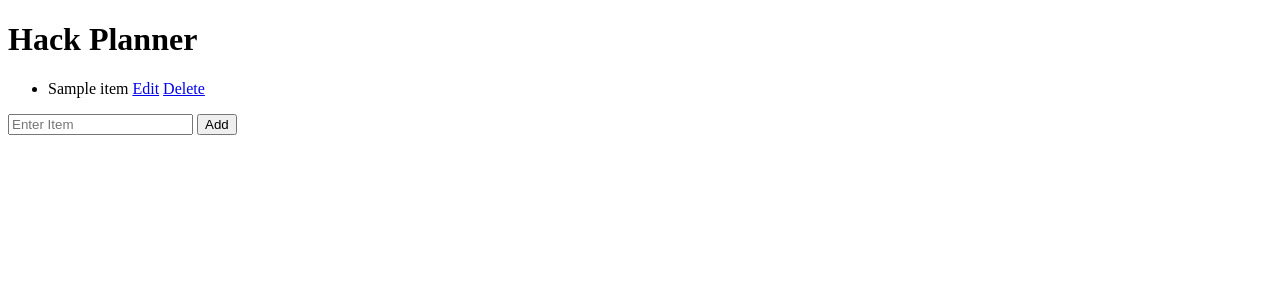
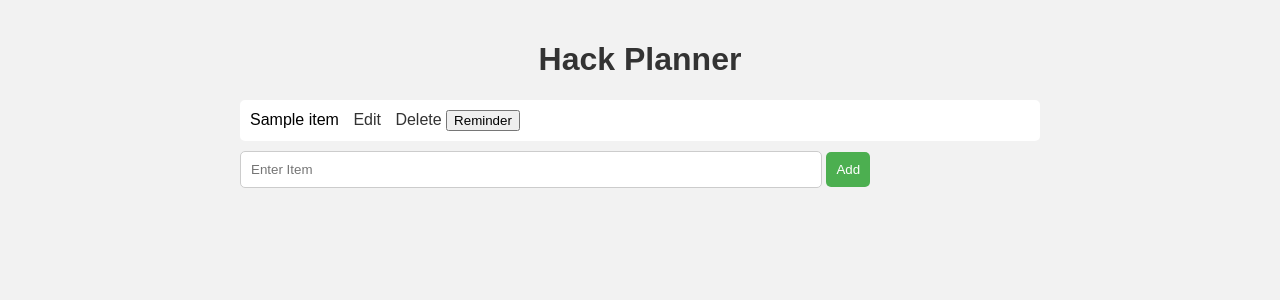
Before and after one commit to Kudzmat/hack-planner, a Flask app: template templates/checklist.html in a window 1280 px wide. Shown: the top 300 px of the page. Run offline with Flask 3, Linux system fonts and the light colour scheme; the template is opened without the code that fills it: most values are stand-ins (such as "Sample title", 1, 10 or a date in 2020).

Commit message:
updated project

```diff
--- a/app.py
+++ b/app.py
@@ -1,43 +1,91 @@
 from flask import Flask, render_template, request, redirect
+import sqlite3
 
 app = Flask(__name__)
 
 items = []
+db_path = 'checklist.db'
+
+
+# create table in database
+def create_table():
+    conn = sqlite3.connect(db_path)  # setting connection
+    c = conn.cursor()  # instantiating cursor
+
+    # specifying the format of the data which will be stored in checklist database
+    c.execute('''CREATE TABLE IF NOT EXISTS checklist
+    (id INTEGER PRIMARY KEY AUTOINCREMENT, item TEXT)''')
+    conn.commit()
+    conn.close()  # close database
+
+
+# select items from database
+def get_items():
+    conn = sqlite3.connect(db_path)  # setting connection
+    c = conn.cursor()  # instantiating cursor
+    c.execute("SELECT * FROM checklist")
+    items = c.fetchall()
+    conn.close()
+    return items
+
+
+def add_item(item):
+    conn = sqlite3.connect(db_path)  # setting connection
+    c = conn.cursor()  # instantiating cursor
+    c.execute("INSERT INTO checklist (item) VALUES (?)", (item,))
+    conn.commit()
+    conn.close()
+
+
+def update_item(item_id, new_item):
+    conn = sqlite3.connect(db_path)  # setting connection
+    c = conn.cursor()  # instantiating cursor
+    c.execute("UPDATE checklist SET item = ? WHERE id = ?", (new_item, item_id))
+    conn.commit()
+    conn.close()
+
+
+def delete_item(item_id):
+    conn = sqlite3.connect(db_path)  # setting connection
+    c = conn.cursor()  # instantiating cursor
+    c.execute("DELETE FROM checklist WHERE id = ?", (item_id,))
 
 
 # create
 @app.route('/add', methods=['POST'])
-def add_item():
+def add_task():
     item = request.form['item']
-    items.append(item)
-
+    add_item(item)  # add item to database
     return redirect('/')
 
 
 # read
 @app.route('/')
 def checklist():
+    create_table()  # create table
+    items = get_items()  # get items from table
     return render_template('checklist.html', items=items)
 
 
 # update endpoint
 @app.route('/edit/<int:item_id>', methods=['GET', 'POST'])
-def edit_item(item_id):
-    item = items[item_id - 1]  # retrieve the item based on its index
-
+def edit_task(item_id):
     if request.method == 'POST':
         new_item = request.form['item']
-        items[item_id - 1] = new_item  # update item with new value
-
+        update_item(item_id, new_item)
         return redirect('/')
 
-    return render_template('edit.html', item=item, item_id=item_id)
+    else:
+        items = get_items()
+        # we want to associate our tasks (items) with their id in case there are duplicate tasks
+        item = next((x[1] for x in items if x[0] == item_id), None)
+        return render_template('edit.html', item=item, item_id=item_id)
 
 
 # delete
 @app.route('/delete/<int:item_id>')
-def delete_item(item_id):
-    del items[item_id - 1]  # delete item at the index
+def delete_task(item_id):
+    delete_item(item_id)  # delete item from database
     return redirect('/')
 
 
--- /dev/null
+++ b/static/styles.css
@@ -0,0 +1,66 @@
+body {
+    font-family: Arial, Helvetica, sans-serif;
+    background-color: #f2f2f2;
+    margin: 0;
+    padding: 0;
+}
+
+h1 {
+    text-align: center;
+    color: #333
+}
+
+.container {
+    max-width: 800px;
+    margin: 0 auto;
+    padding: 20px;
+}
+
+.checklist-items {
+    list-style-type: none;
+    padding: 0;
+}
+
+.checklist-items {
+    background-color: #fff;
+    border-radius: 5px;
+    padding: 10px;
+    margin-bottom: 10px;
+    display: flex;
+    justify-content: space-between;
+    align-items: center;
+}
+.checklist-items li a {
+    color: #333;
+    text-decoration: none;
+    margin-left: 10px
+}
+
+.add-form input[type="text"],
+.edit-form input[type="text"] {
+    width: 70%;
+    padding: 10px;
+    border: 1px solid #ccc;
+    border-radius: 5px;
+}
+
+.add-form button,
+.edit-form button {
+    padding: 10px;
+    background-color: #4CAF50;
+    border: none;
+    color: white;
+    border-radius: 5px;
+    cursor: pointer;
+}
+
+.add-form button:hover,
+edit-form button:hover {
+    background-color: #45a049;
+}
+
+.add-form input[type="text"]:focus,
+.edit-form input[type="text"]:focus {
+    outline: none;
+    border-color: #4CAF50
+}
--- a/templates/checklist.html
+++ b/templates/checklist.html
@@ -3,21 +3,34 @@
 <head>
     <meta charset="UTF-8">
     <title>Hack Planner</title>
+    <link rel="stylesheet" type="text/css" href="{{ url_for('static', filename='styles.css') }}">
 </head>
 <body>
-<h1>Hack Planner</h1>
-<ul>
-    {% for item in items%}
+<div class="container">
+    <h1>Hack Planner</h1>
+<ul class="checklist-items">
+    {% for item in items %}
     <li>
-        {{ item }}
-        <a href="/edit/{{ loop.index }}'">Edit</a>
-        <a href="/delete/{{ loop.index }}">Delete</a>
+        {{ item[1] }}
+        <a href="/edit/{{ item[0] }}'">Edit</a>
+        <a href="/delete/{{ item[0] }}">Delete</a>
+        <button onclick="setReminder('{{ item[1] }}')">Reminder</button>
     </li>
     {% endfor %}
 </ul>
-<form action="/add" method="post">
+<form class="add-form" action="/add" method="post">
     <input type="text" name="item" placeholder="Enter Item">
     <button type="submit">Add</button>
 </form>
+</div>
+
+<script>
+    function setReminder(item) {
+        setTimeout(function() {
+            var reminder = confirm("Reminder:" + item);
+        }, 5 * 1000); // 5 seconds in milliseconds
+    }
+
+</script>
 </body>
 </html>
```
Also changed, not shown: templates/edit.html (+5 -2 lines).
